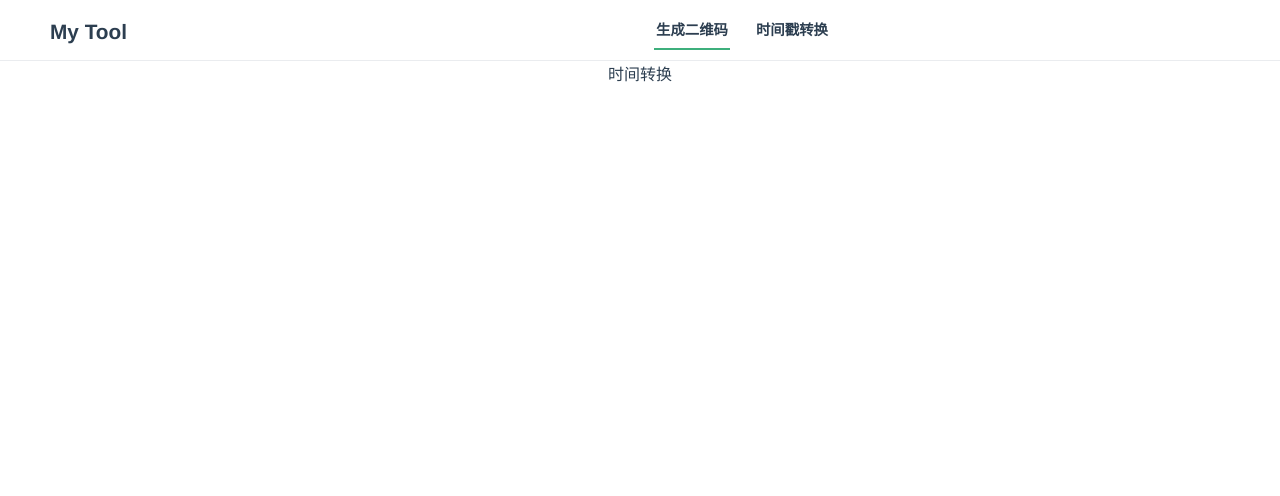
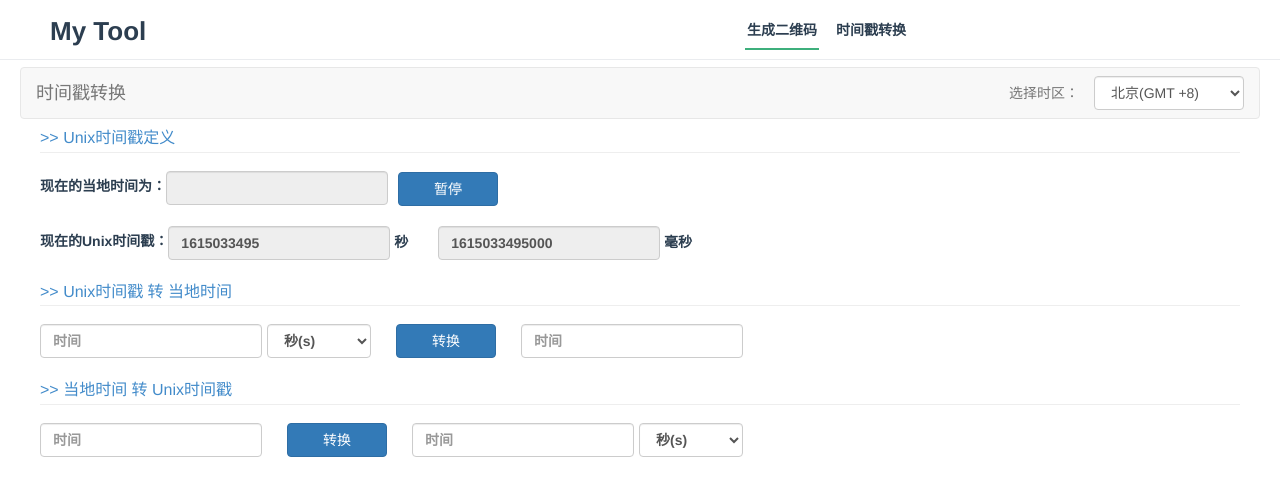
Before and after one commit to tongdeyong/qrcode, a Vue app: page /#/timer in a window 1280 px wide. Shown: the top 496 px of the page. Built offline with nearby package versions, Linux system fonts and the light colour scheme.

Commit message:
add Timer.vue

```diff
--- a/package.json
+++ b/package.json
@@ -9,8 +9,11 @@
     "lint": "vue-cli-service lint"
   },
   "dependencies": {
+    "bootstrap": "^3.4.1",
     "core-js": "^3.6.5",
-    "vue": "^3.0.0"
+    "vue": "^3.0.0",
+    "vue-router": "^4.0.4",
+    "vuex": "^4.0.0"
   },
   "devDependencies": {
     "@vue/cli-plugin-babel": "~4.5.0",
--- a/public/index.html
+++ b/public/index.html
@@ -5,7 +5,7 @@
     <meta http-equiv="X-UA-Compatible" content="IE=edge">
     <meta name="viewport" content="width=device-width,initial-scale=1.0">
     <link rel="icon" href="<%= BASE_URL %>favicon.ico">
-    <title><%= htmlWebpackPlugin.options.title %></title>
+    <title><%= webpackConfig.name %></title>
   </head>
   <body>
     <noscript>
--- a/src/components/Logo.vue
+++ b/src/components/Logo.vue
@@ -1,6 +1,6 @@
 <template>
   <div>
-    <span>{{ title }}</span>
+    <span style="font-size: 2.6rem">{{ title }}</span>
   </div>
 </template>
 
@@ -22,5 +22,6 @@ export default {
     text-align: left;
     padding-left: 50px;
     display: inline-block;
+    font-size: 2.6rem;
   }
 </style>
--- a/src/components/Menu.vue
+++ b/src/components/Menu.vue
@@ -52,6 +52,7 @@ export default {
     text-decoration: none;
     color: #2c3e50;
     font-weight: 600;
+    font-size: 1.4rem;
   }
  span:hover {
     border-bottom: #3eaf7c 2px solid;
--- a/src/main.js
+++ b/src/main.js
@@ -2,4 +2,5 @@ import { createApp } from 'vue'
 import App from './App.vue'
 import router from './router'
 import store from './store'
+import 'bootstrap/dist/css/bootstrap.css'
 createApp(App).use(store).use(router).mount('#app')
--- a/src/views/Timer.vue
+++ b/src/views/Timer.vue
@@ -1,13 +1,138 @@
 <template>
-  <div style="text-align: center">时间转换</div>
+  <div class="wrapper">
+    <nav class="navbar navbar-default">
+      <div class="container-fluid">
+        <div class="navbar-header">
+          <a class="navbar-brand" href="#">时间戳转换</a>
+        </div>
+        <div class="collapse navbar-collapse">
+          <ul class="nav navbar-nav navbar-right">
+            <li><a href="#">选择时区：</a></li>
+            <li>
+              <select class="form-control">
+                <option>北京(GMT +8)</option>
+              </select>
+            </li>
+          </ul>
+        </div>
+      </div>
+    </nav>
+    <div class="content">
+      <h4 class="content-title">&gt;&gt; Unix时间戳定义</h4>
+      <form class="form-inline">
+        <div class="form-group">
+          <label>现在的当地时间为：</label>
+          <label>
+            <input v-model="localTime" type="text" class="form-control" readonly>
+          </label>
+        </div>
+        <button type="submit" class="btn btn-primary" style="margin-left: 10px" @click="status = status > 0 ? 0:1 ">{{ status>0?'暂停':'开始' }}</button>
+      </form>
+      <form class="form-inline">
+        <div class="form-group">
+          <label>现在的Unix时间戳：</label>
+          <label>
+            <input v-model="timetamp" type="text" class="form-control" readonly>
+            秒
+          </label>
+          <label style="margin-left: 30px">
+            <input v-model="timetamp_now" type="text" class="form-control" readonly>
+            毫秒
+          </label>
+        </div>
+      </form>
+      <h4 class="content-title">&gt;&gt; Unix时间戳 转 当地时间</h4>
+      <form class="form-inline">
+        <div class="form-group">
+          <label>
+            <input type="text" class="form-control" placeholder="时间">
+          </label>
+          <label>
+            <select class="form-control" style="margin-left: 5px">
+              <option value="0">秒(s)</option>
+              <option value="1">毫秒(ms)</option>
+            </select>
+          </label>
+          <button type="button" class="btn btn-primary" style="margin: 0 25px">转换</button>
+          <label>
+            <input type="text" class="form-control" placeholder="时间">
+          </label>
+        </div>
+      </form>
+      <h4 class="content-title">&gt;&gt; 当地时间 转 Unix时间戳</h4>
+      <form class="form-inline">
+        <div class="form-group">
+          <label>
+            <input type="text" class="form-control" placeholder="时间">
+          </label>
+          <button type="button" class="btn btn-primary" style="margin: 0 25px">转换</button>
+          <label>
+            <input type="text" class="form-control" placeholder="时间">
+          </label>
+          <label>
+            <select class="form-control" style="margin-left: 5px">
+              <option value="0">秒(s)</option>
+              <option value="1">毫秒(ms)</option>
+            </select>
+          </label>
+        </div>
+      </form>
+    </div>
+  </div>
 </template>
 
 <script>
 export default {
-  name: 'Timer'
+  name: 'Timer',
+  data() {
+    return {
+      status: 1,
+      timeObject: null,
+      timetamp_now: 0,
+      localTime: '',
+      timetamp: 0,
+      timeType: '0'
+    }
+  },
+  created() {
+    this.getOutputTimestamp()
+  },
+  methods: {
+    getTimeTamp() {
+      return new Date().getTime().toString()
+    },
+    getOutputTimestamp() {
+      this.timeObject = setInterval(() => {
+        if (this.status > 0) {
+          this.timetamp_now = this.getTimeTamp()
+          this.timetamp = this.timetamp_now.slice(0, 10)
+        }
+      }, 1000)
+    }
+  }
 }
 </script>
 
 <style scoped>
-
+  .navbar {
+    margin: 7px 20px 0;
+  }
+ .form-control{
+   width: 150px;
+   margin: 8px 0;
+ }
+ .content {
+   margin: 10px 40px;
+ }
+ .content-title {
+   margin-top: 10px;
+   border-bottom: 1px solid #eee;
+   padding-bottom: 5px;
+   font-size: 16px;
+   color: #428bca;
+ }
+ .btn {
+   width: 100px;
+   vertical-align: inherit;
+ }
 </style>
--- /dev/null
+++ b/src/views/Timer222.vue
@@ -0,0 +1,145 @@
+<template>
+  <div class="time-div">
+    <div class="time-now">
+      <div class="time-show">
+        <div class="label">当前时间：</div><span style="color: #009a61;">{{ timetamp_now }}</span>
+      </div>
+    </div>
+    <div class="time-now">
+      <div class="time-show">
+        <div class="label">现在时间：</div><span style="color: #009a61;">{{ timetamp_now }}</span>
+      </div>
+      <div class="time-control">
+        控制：<button type="button" :class="[status > 0 ? 'end':'start']" @click="status = status < 1 ? 1 : 0">{{ status>0 ? '停止':'开始' }}</button>
+      </div>
+    </div>
+    <div class="time-now">
+      <label>
+        <span class="label">时间戳：</span>
+        <input v-model="timetamp" type="text" class="text">
+      </label>
+      <label>
+        <select v-model="timeType">
+          <option value="0">秒(s)</option>
+          <option value="1">毫秒(ms)</option>
+        </select>
+      </label>
+      <button type="button" class="button">转换 >></button>
+      <label>
+        <input v-model="timetamp" type="text" class="text">
+      </label>
+      <div class="text-div">北京时间</div>
+    </div>
+    <div class="time-now">
+      <label>
+        <span class="label">时间：</span>
+        <input v-model="timetamp" type="text" class="text">
+      </label>
+      <div class="text-div">北京时间</div>
+      <button type="button" class="button">转换 >></button>
+      <label>
+        <input v-model="timetamp" type="text" class="text">
+      </label>
+      <label>
+        <select v-model="timeType">
+          <option value="0">秒(s)</option>
+          <option value="1">毫秒(ms)</option>
+        </select>
+      </label>
+    </div>
+  </div>
+</template>
+
+<script>
+export default {
+  name: 'Timer',
+  data() {
+    return {
+      status: 1,
+      timeObject: null,
+      timetamp_now: 0,
+      timetamp: 0,
+      timeType: '0'
+    }
+  },
+  created() {
+    this.getOutputTimestamp()
+    this.timetamp = this.getTimeTamp().slice(0, 10)
+  },
+  methods: {
+    getTimeTamp() {
+      return new Date().getTime().toString()
+    },
+    getOutputTimestamp() {
+      this.timeObject = setInterval(() => {
+        if (this.status > 0) {
+          this.timetamp_now = this.getTimeTamp().slice(0, 10)
+        }
+      }, 1000)
+    }
+  }
+}
+</script>
+
+<style scoped>
+.time-div{
+  width: 650px;
+  margin: auto;
+}
+.time-now {
+  height: 40px;
+  line-height: 40px;
+}
+.time-show,.time-control {
+  display: inline-block;
+  width: 300px;
+}
+.start {
+  color: #eaecef;
+  background-color: #009a61;
+  border: 0;
+}
+.end {
+  color: #eaecef;
+  background-color: red;
+  border: 0;
+}
+.label {
+  width: 80px;
+  display: inline-block;
+}
+.text {
+  width: 150px;
+  padding: 5px 3px;
+  line-height: 17px;
+  border: 1px solid #ccc;
+}
+select{
+  width: 81px;
+  height: 29px;
+  margin: 0 5px;
+}
+input {
+  outline-color:#009a61
+}
+.button{
+  padding: 5px 8px;
+  line-height: 17px;
+  border-radius: 0;
+  margin: 0 7px 0 0;
+  background-color: #f5f5f5;
+  border: 1px solid;
+  border-color: #f0f0f0 #9c9c9c #9c9c9c #f0f0f0;
+  text-decoration: none;
+  font-weight: 700;
+}
+.button:hover {
+  color: #009a61;
+}
+.text-div {
+  display: inline-block;
+  width: 81px;
+  height: 29px;
+  margin: 0 5px;
+}
+</style>
--- /dev/null
+++ b/vue.config.js
@@ -0,0 +1,6 @@
+module.exports = {
+  configureWebpack: config => {
+    // set html title
+    config.name = '我的小工具'
+  }
+}
```
Also changed, not shown: src/views/Timer111.vue (added, +39 -0 lines), 7 other files (tests, documents, lock files or other folders).
